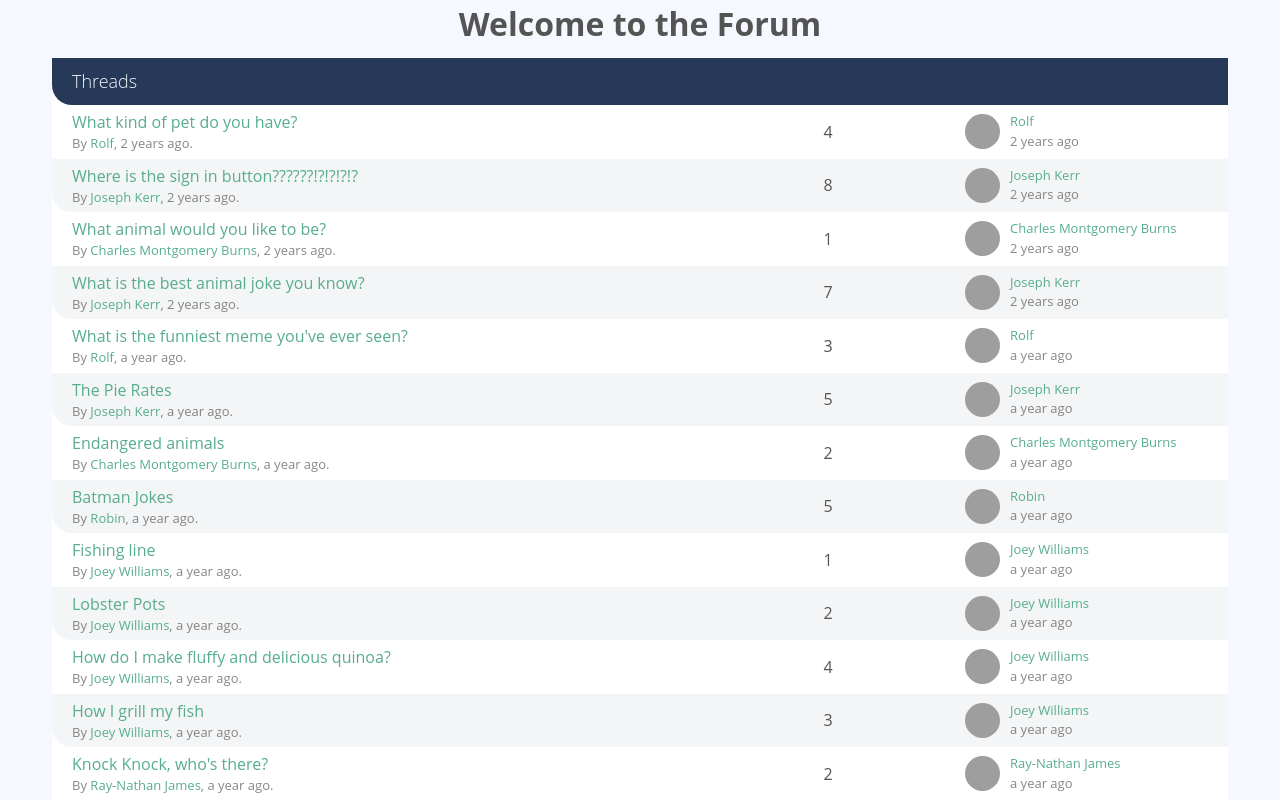
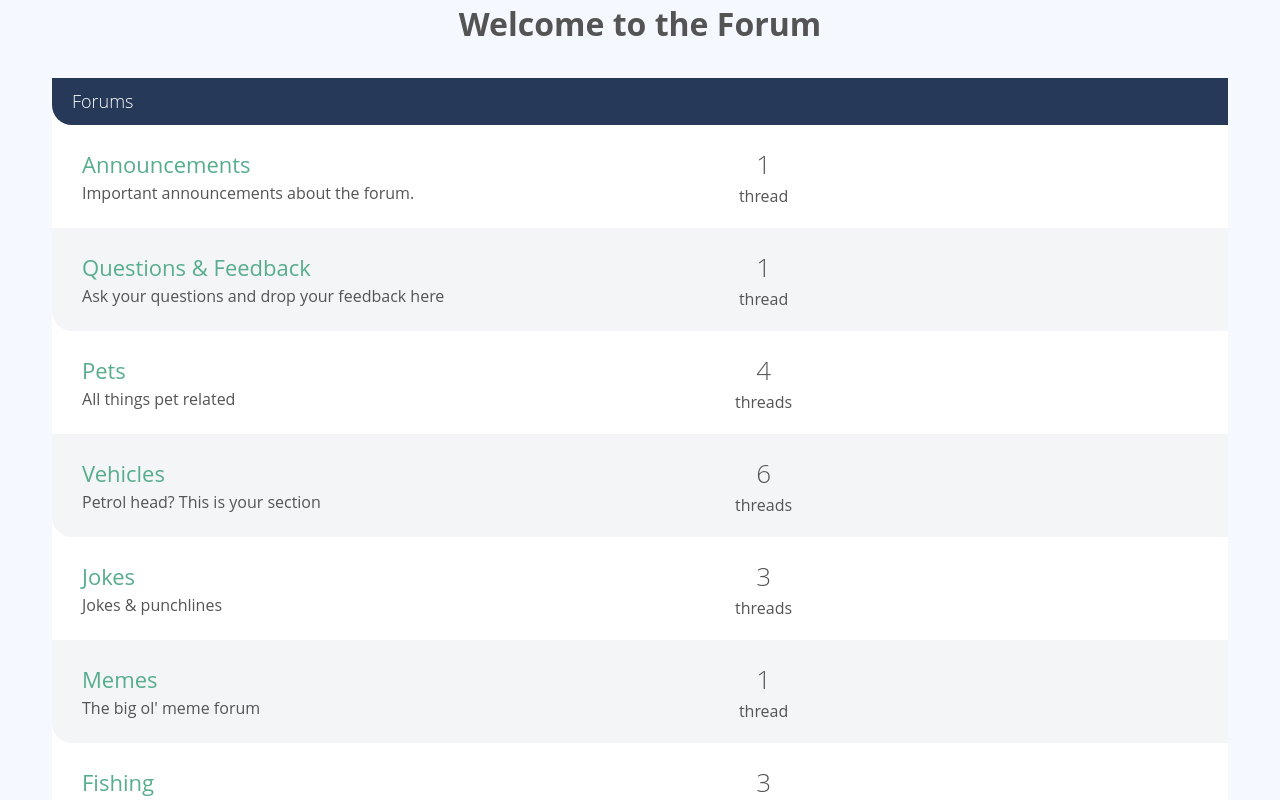
Before and after one commit to mcand/vueforum, a Vue app: page / in a window 1280 px wide. Shown: the top 800 px of the page. Built offline with nearby package versions, Linux system fonts and the light colour scheme; grey boxes are pictures that could not be loaded.

Commit message:
create a ForumList component

```diff
--- /dev/null
+++ b/src/components/ForumList.vue
@@ -0,0 +1,55 @@
+<template>
+  <div class="col-full">
+    <div class="forum-list">
+
+      <h2 class="list-title">
+        <a href="#">Forums</a>
+      </h2>
+
+      <div class="forum-listing" v-for="forum in forums" :key="forum.id">
+        <div class="forum-details">
+          <router-link
+            :to="{name: 'Forum', params: {id: forum.id}}"
+            class="text-xlarge"
+          >
+            {{ forum.name }}
+          </router-link>
+          <p>{{ forum.description }}</p>
+        </div>
+
+        <div class="threads-count">
+          <p>
+            <span class="count">{{ forum.threads?.length }}</span>
+            {{ forumThreadsWord(forum) }}
+          </p>
+        </div>
+
+        <div class="last-thread"></div>
+      </div>
+    </div>
+  </div>
+</template>
+
+<script>
+export default {
+  props: {
+    forums: {
+      required: true,
+      type: Array
+    }
+  },
+  methods: {
+    forumThreadsWord (forum) {
+      if (forum.threads?.length) {
+        return forum.threads.length > 1 ? 'threads' : 'thread'
+      } else {
+        return 'no threads'
+      }
+    }
+  }
+}
+</script>
+
+<style scoped>
+
+</style>
--- a/src/pages/Home.vue
+++ b/src/pages/Home.vue
@@ -1,20 +1,19 @@
 <template>
     <h1>Welcome to the Forum</h1>
-    <ThreadList :threads="threads" />
+    <ForumList :forums="forums" />
 </template>
 
 <script>
-import ThreadList from '@/components/ThreadList'
+import ForumList from '@/components/ForumList'
 import sourceData from '@/data.json'
 export default {
   components: {
-    ThreadList
+    ForumList
   },
   data () {
     return {
       threads: sourceData.threads,
-      posts: sourceData.posts,
-      users: sourceData.users
+      forums: sourceData.forums
     }
   }
 }
```
